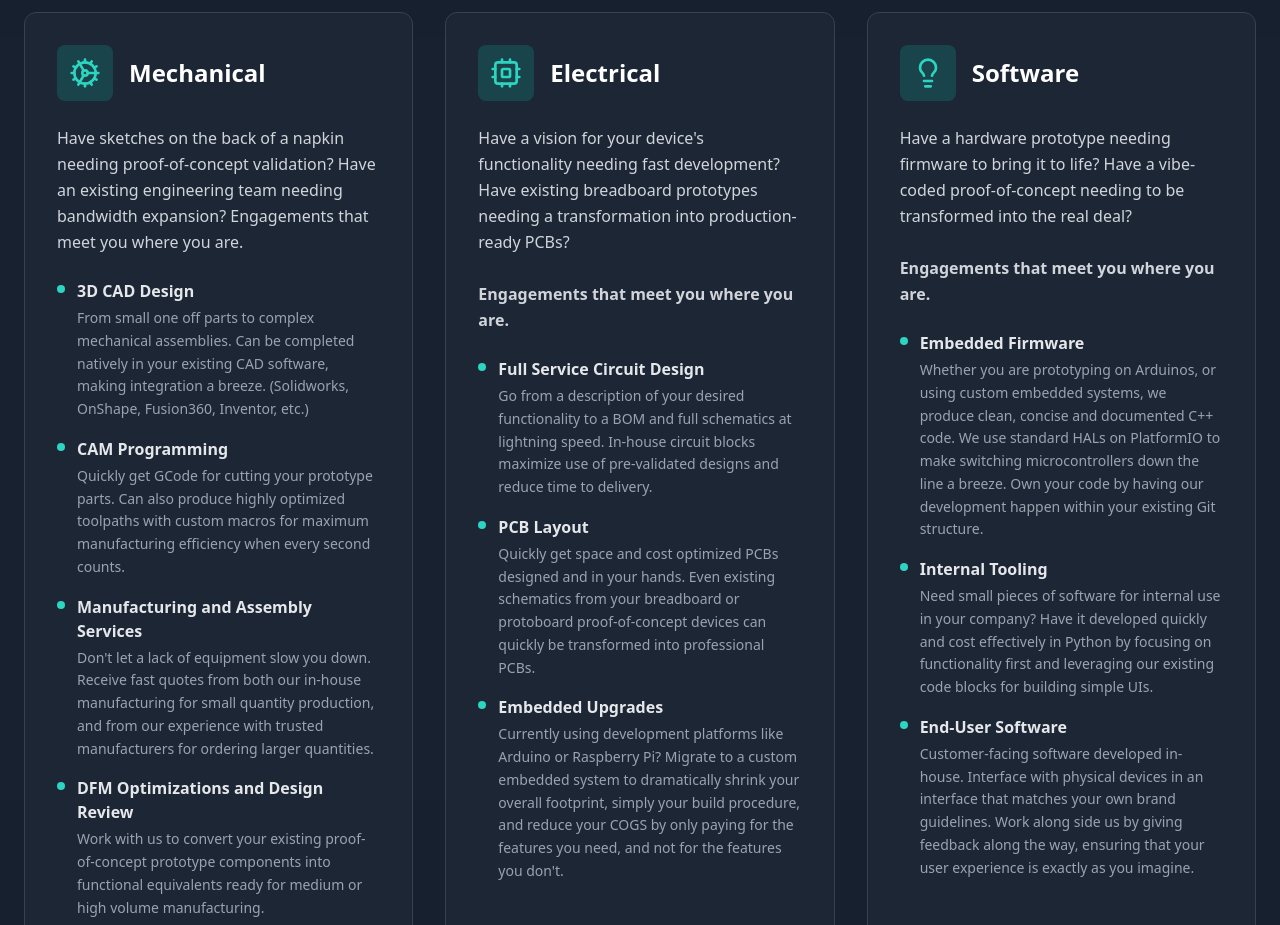
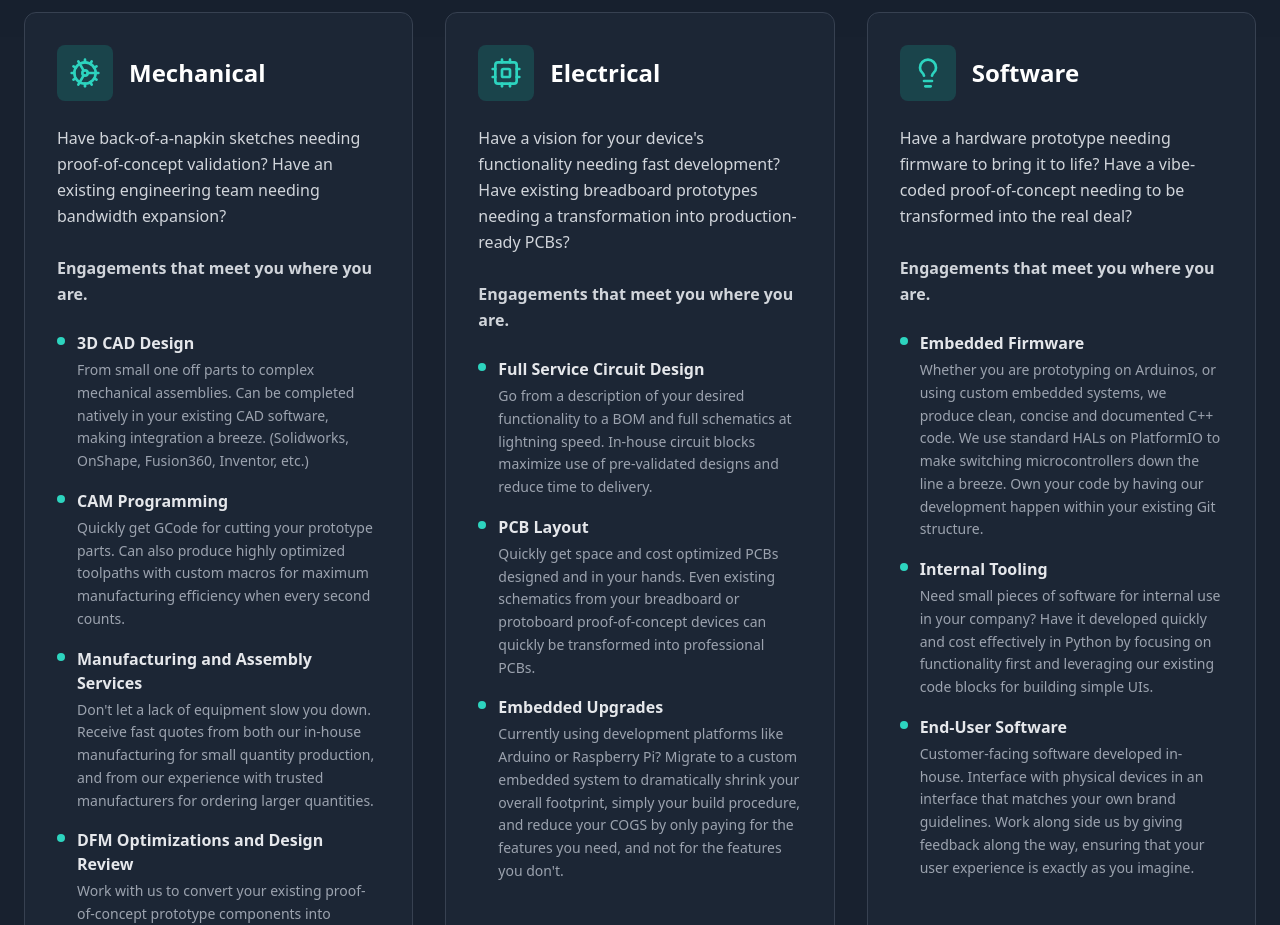
Before and after one commit to ThreeMuskets12/rapidedge-genesis-site, a React (Vite) app: page / in a window 1280 px wide. Shown: the part 980-1905 px from the top of the page. Built offline with nearby package versions, Linux system fonts and the light colour scheme.

Commit message:
Update Mechanical service text

```diff
--- a/src/components/Services.tsx
+++ b/src/components/Services.tsx
@@ -7,7 +7,13 @@ const Services = () => {
     {
       icon: Cog,
       title: "Mechanical",
-      description: "Have sketches on the back of a napkin needing proof-of-concept validation? Have an existing engineering team needing bandwidth expansion?\n\nEngagements that meet you where you are.",
+      description: (
+        <>
+          Have back-of-a-napkin sketches needing proof-of-concept validation? Have an existing engineering team needing bandwidth expansion?
+          <br /><br />
+          <strong>Engagements that meet you where you are.</strong>
+        </>
+      ),
       features: [
         {
           title: "3D CAD Design",
```
